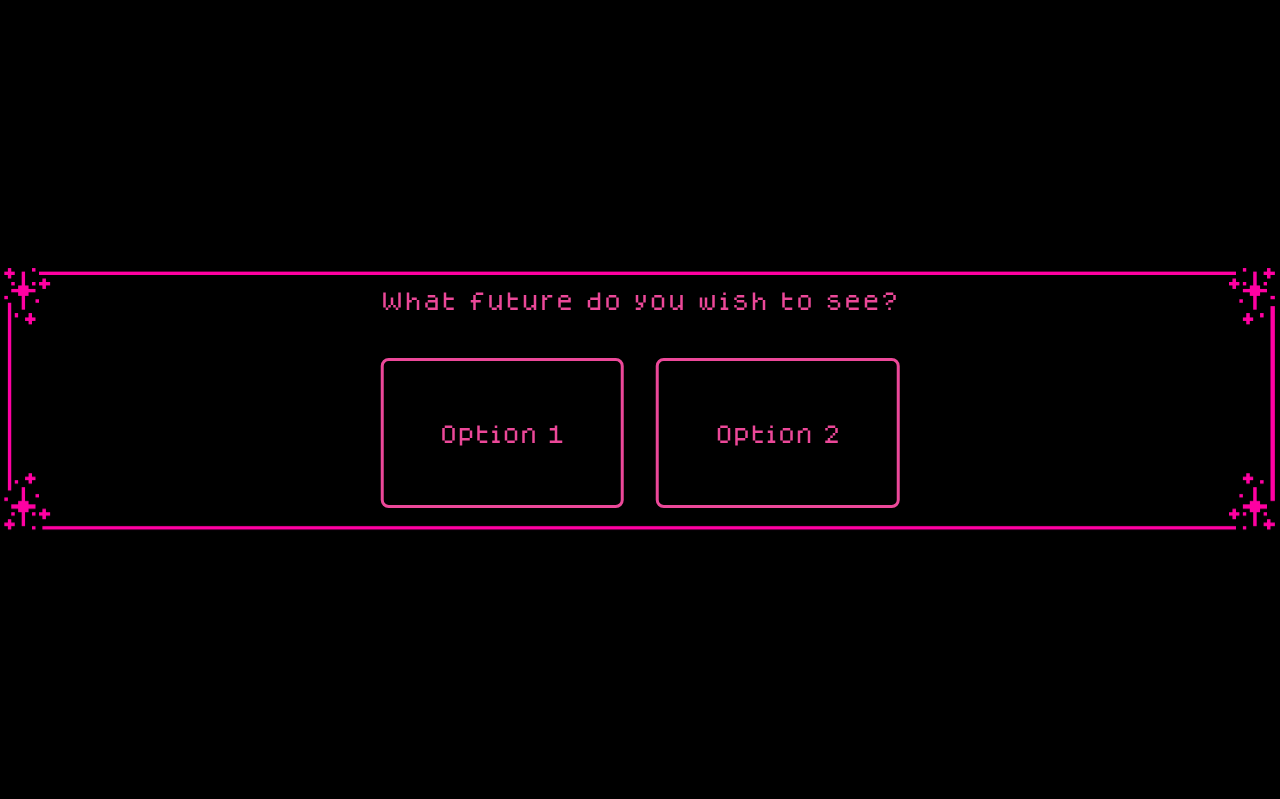
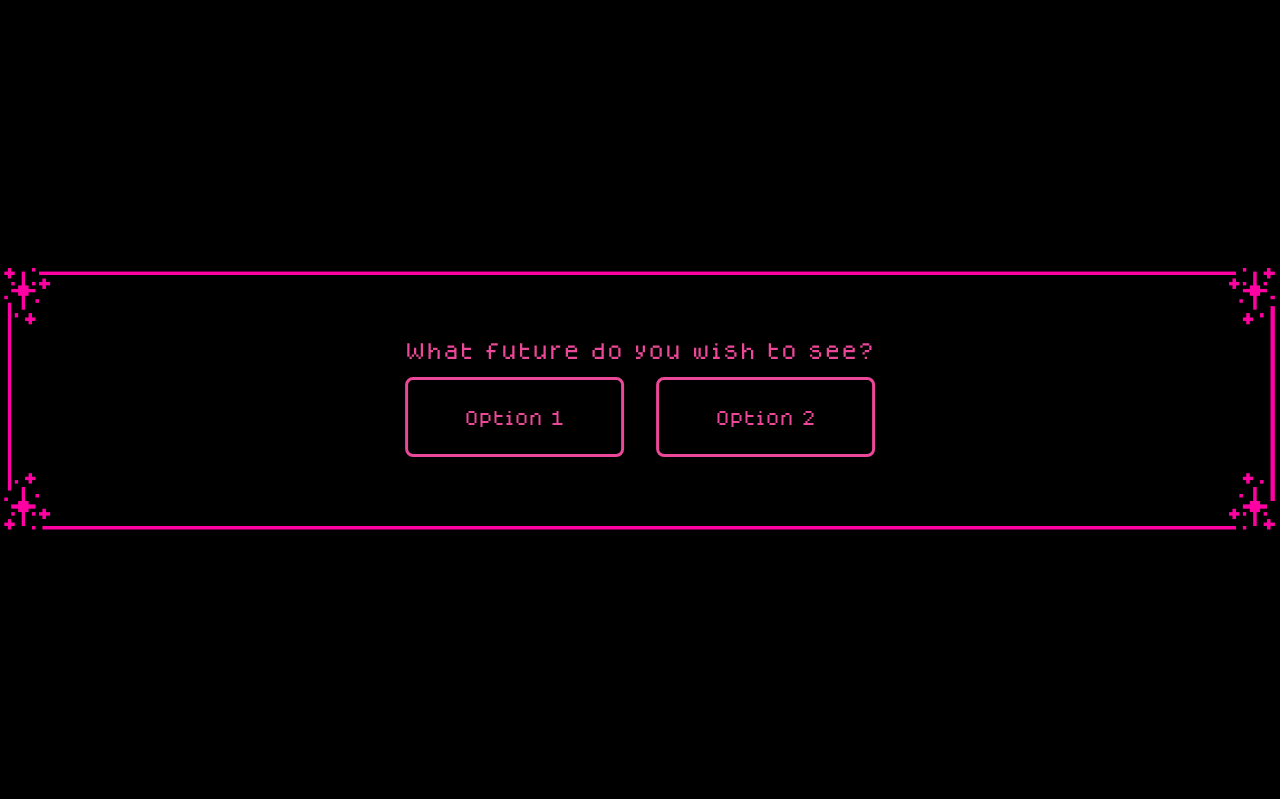
Before and after one commit to susansemaphore/fortune-cookie, a Flask app: page /fortuneStep1 in a window 1280 px wide. Shown: the top 799 px of the page. After the commit the page ends 530 px from the top, so only its background shows below. Run offline with Flask 3, Linux system fonts and the light colour scheme.

Commit message:
new steps

```diff
--- a/fortune-teller/app.py
+++ b/fortune-teller/app.py
@@ -31,6 +31,15 @@
     session['category_answer'] = request.form.get("love_answer") or request.form.get("guidance_answer") or request.form.get("fortune_answer") or request.form.get("surprise_answer")
     content = get_content("step3")
     return render_template("step3.html", content=content)
+
+@app.post("/fingerprint-animation")
+def fingerprint_animation():
+    return render_template("fingerprint_animation.html")
+
+@app.get("/show-fortune")
+def show_fortune():
+    content = get_content("result")
+    return render_template("result.html", content=content)
 
 @app.post("/fortune")
 def fortune():
--- a/fortune-teller/content.py
+++ b/fortune-teller/content.py
@@ -37,8 +37,7 @@
     },
 
     "result": {
-        "title_prefix": "✨ Your Fortune, ",
-        "title_suffix": " ✨",
+        "title": "Take your fortune",
         "button_text": "Ask again",
     },
 
--- a/fortune-teller/static/style.css
+++ b/fortune-teller/static/style.css
@@ -12,12 +12,13 @@
   font-family: 'Dogica Pixel', monospace, sans-serif;  /* Custom font with fallbacks */
   padding: 0;
   margin: 0;
-  min-height: 100vh;
+  width: 100vw;
+  height: 100vh;
   position: relative;
-  overflow-x: hidden;
+  overflow: hidden;       /* Prevent scrolling and cut-off edges */
 }
 
-/* Frame overlay for 320x1480 screen */
+/* Frame overlay for 1480x320 screen (LANDSCAPE) */
 body::before {
   content: '';
   position: fixed;
@@ -36,10 +37,11 @@
 .container {
   position: relative;
   z-index: 1;           /* Content appears below frame */
-  padding: 350px 30px 60px 30px;   /* Move content down into frame */
-  max-width: 320px;     /* Match screen width */
+  padding: 40px 80px;   /* Adjusted for landscape - less vertical, more horizontal */
+  max-width: 1480px;    /* Match screen width */
+  height: 320px;        /* Match screen height */
   margin: 0 auto;
-  min-height: 1480px;   /* Match screen height */
+  overflow: hidden;
 }
 
 .cloud {
@@ -315,9 +307,9 @@
 
 .category-title {
   color: #ec4899;         /* Pink text */
-  font-size: 20px;        /* Match step1 font size */
+  font-size: 18px;        /* Smaller for landscape */
   font-weight: normal;
-  margin: 0 0 50px 0;
+  margin: 0 0 20px 0;     /* Less margin for landscape */
   text-align: center;
   letter-spacing: 1px;
 }
--- a/fortune-teller/templates/fortuneStep1.html
+++ b/fortune-teller/templates/fortuneStep1.html
@@ -3,16 +3,16 @@
   <div class="category-selection">
     <h2 class="category-title">{{ content.field_label }}</h2>
     <div class="category-buttons" style="display: flex; gap: 2rem; justify-content: center; align-items: center;">
-      <form method="post" action="{{ url_for('step3') }}" class="category-form" style="flex: 1; max-width: 400px;">
+      <form method="post" action="{{ url_for('step3') }}" class="category-form" style="flex: 1; max-width: 350px;">
         <input type="hidden" name="fortune_answer" value="option1" />
-        <button class="category-btn" type="submit" style="width: 100%; min-height: 150px; border: 3px solid; background: transparent; display: flex; align-items: center; justify-content: center; padding: 2rem;">
-          <span class="category-label" style="text-align: center;">Option 1</span>
+        <button class="category-btn" type="submit" style="width: 100%; min-height: 80px; border: 3px solid; background: transparent; display: flex; align-items: center; justify-content: center; padding: 1rem 1.5rem;">
+          <span class="category-label" style="text-align: center; font-size: 16px;">Option 1</span>
         </button>
       </form>
-      <form method="post" action="{{ url_for('step3') }}" class="category-form" style="flex: 1; max-width: 400px;">
+      <form method="post" action="{{ url_for('step3') }}" class="category-form" style="flex: 1; max-width: 350px;">
         <input type="hidden" name="fortune_answer" value="option2" />
-        <button class="category-btn" type="submit" style="width: 100%; min-height: 150px; border: 3px solid; background: transparent; display: flex; align-items: center; justify-content: center; padding: 2rem;">
-          <span class="category-label" style="text-align: center;">Option 2</span>
+        <button class="category-btn" type="submit" style="width: 100%; min-height: 80px; border: 3px solid; background: transparent; display: flex; align-items: center; justify-content: center; padding: 1rem 1.5rem;">
+          <span class="category-label" style="text-align: center; font-size: 16px;">Option 2</span>
         </button>
       </form>
     </div>
--- a/fortune-teller/templates/step3.html
+++ b/fortune-teller/templates/step3.html
@@ -1,8 +1,8 @@
 {% extends "base.html" %}
 {% block content %}
-  <div style="display: flex; flex-direction: column; align-items: center; justify-content: flex-start; padding-top: 2rem; gap: 3rem;">
+  <div style="display: flex; flex-direction: column; align-items: center; justify-content: center; height: 100%; gap: 2rem;">
     <h2 class="category-title" style="text-align: center;">{{ content.title }}</h2>
-    <form method="post" action="{{ url_for('fortune') }}">
+    <form method="post" action="{{ url_for('fingerprint_animation') }}">
       <button class="btn" type="submit">{{ content.button_text }}</button>
     </form>
   </div>
```
Also changed, not shown: other parts of fortune-teller/static/style.css (+15 -25 lines), fortune-teller/templates/fingerprint_animation.html (added, +13 -0 lines), fortune-teller/templates/guidanceStep1.html (+6 -6 lines), fortune-teller/templates/result.html (+3 -6 lines), fortune-teller/templates/surpriseStep1.html (+6 -6 lines).
